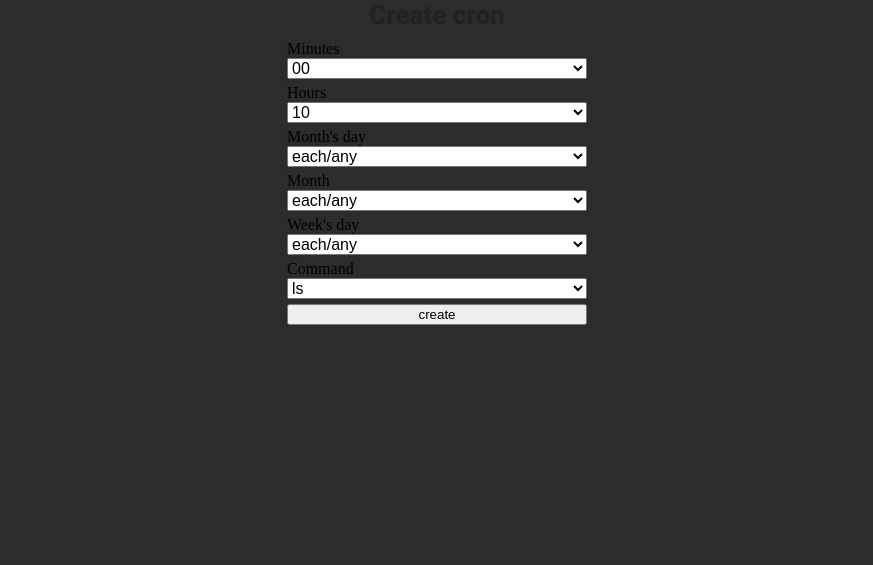
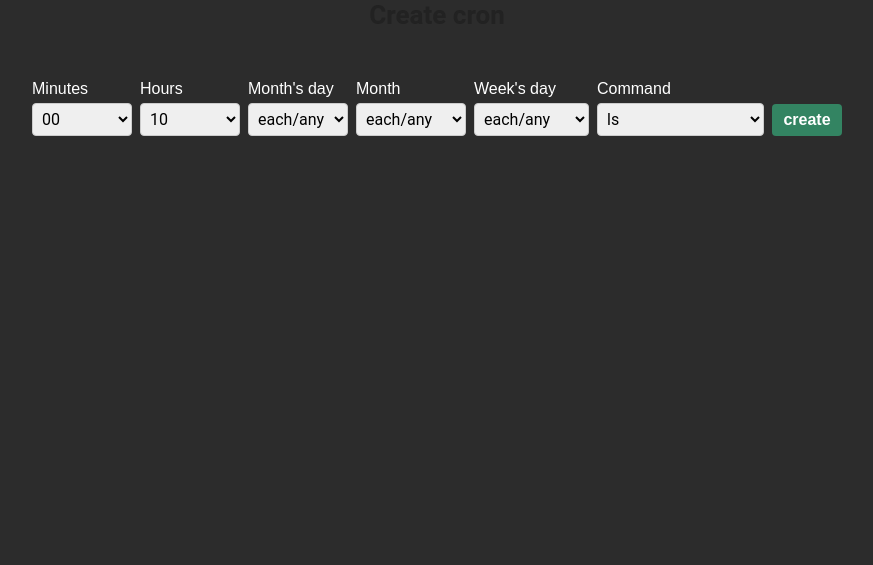
Before and after one commit to electrikbox/Cronos, a Django app: page /cronform/ in a window 1280 px wide. Shown: the part 98-663 px from the top of the page, without its empty margins (203-1076 px from the left). Run offline with Django 3.2, Linux system fonts and the light colour scheme; the visitor is signed in with stand-in values (Sample User, id 1).

Commit message:
add cron form

```diff
--- a/Cronos_server/static/css/cron_form_style.css
+++ b/Cronos_server/static/css/cron_form_style.css
@@ -1,25 +1,34 @@
 @import url('variables.css');
 
-.element .label, .success_msg p{
+.cron_form {
+    display: flex;
+    flex-direction: row;
+    align-items:end;
+    justify-content: center;
+    gap: 8px;
+    margin-top: 50px;
+}
+.cron_form select {
+	min-width: 100px;
+	padding: 5px;
+	box-sizing: border-box;
 	font-family: var(--main-font-family);
-    font-size: 16px;
-    color: white;
+	font-size: 16px;
+	outline: none;
+	border-radius: 4px;
+	border: 1px solid #ccc;
+    margin-top: 5px;
 }
-
-.element .select > *{
-	width: 100%;
+.cron_form button[type="submit"] {
+	padding: 5px;
 	font-size: 16px;
+    height: 32px;
+    width: 70px;
+	font-weight: bold;
+	text-align: center;
+	background-color: rgb(51, 132, 98);
+	color: white;
+	border: none;
+	border-radius: 4px;
+	cursor: pointer;
 }
-
-form {
-    display: flex;
-    flex-direction: column;
-    width: 300px;
-    gap: 5px;
-    margin: 0 auto;
-}
-
-.success_msg p{
-    color: var(--success-color);
-    text-align: center;
-}
--- a/Cronos_server/static/css/forms.css
+++ b/Cronos_server/static/css/forms.css
@@ -7,6 +7,7 @@
 	margin: 0 auto;
 }
 
+.cron_form label,
 .signup_form label,
 .login_form label {
 	padding-top: 10px;
@@ -46,6 +47,7 @@
 	cursor: pointer;
 }
 
+.cron_form select:focus,
 .login_form input[type="text"]:focus,
 .login_form input[type="password"]:focus,
 .signup_form input[type="text"]:focus,
@@ -54,6 +56,7 @@
 	border-color: #66afe9;
 }
 
+.cron_form button[type="submit"]:hover,
 .login_form input[type="submit"]:hover,
 .signup_form input[type="submit"]:hover {
 	background-color: #45a049;
```
